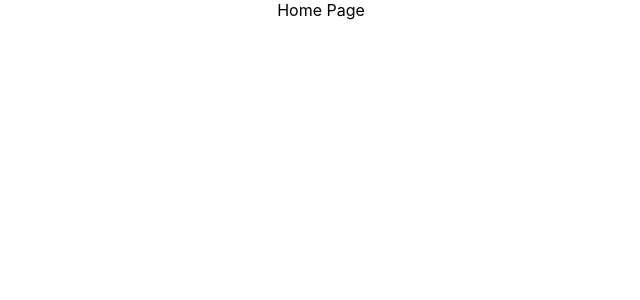
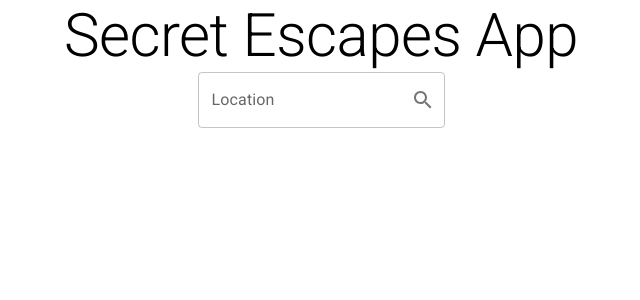
Before and after one commit to Chrispylcfc/secret-escapes-app, a React (Create React App) app: page / in a window 1280 px wide. Shown: the top 300 px of the page, without its empty margins (319-959 px from the left). Built offline with nearby package versions, Linux system fonts and the light colour scheme.

Commit message:
Initial home page

```diff
--- a/src/App.tsx
+++ b/src/App.tsx
@@ -8,11 +8,12 @@
   Route,
   RouterProvider,
 } from "react-router-dom";
+import { Home } from './pages/Home';
 
 const router = createBrowserRouter(
   createRoutesFromElements(
     <Route path="/" element={<><Outlet /></>}>
-      <Route path="/" element={<div>Home Page</div>} />
+      <Route path="/" element={<Home />} />
       <Route path="search" element={<div>Search Results Page</div>} />
       <Route path="sale/:id" element={<div>Sale ID Page</div>} />
     </Route>
--- a/src/index.tsx
+++ b/src/index.tsx
@@ -3,6 +3,10 @@
 import './index.css';
 import App from './App';
 import reportWebVitals from './reportWebVitals';
+import '@fontsource/roboto/300.css';
+import '@fontsource/roboto/400.css';
+import '@fontsource/roboto/500.css';
+import '@fontsource/roboto/700.css';
 
 const root = ReactDOM.createRoot(
   document.getElementById('root') as HTMLElement
--- /dev/null
+++ b/src/pages/Home.tsx
@@ -0,0 +1,50 @@
+import React, { ChangeEvent, KeyboardEvent, useState } from 'react';
+import { IconButton, InputAdornment, TextField, Typography } from '@mui/material';
+import {Search as SearchIcon} from '@mui/icons-material';
+import { useNavigate } from 'react-router-dom';
+
+export const Home = () => {
+  const navigate = useNavigate();
+  const [searchText, setSearchText] = useState("");
+
+  const handleChange = (event: ChangeEvent<HTMLInputElement>) => {
+    setSearchText(event.target.value);
+  }
+
+  const handleSearch = () => {
+    navigate(`search?query=${searchText}`);
+  }
+
+  const handleKeyPress = (event: KeyboardEvent<HTMLDivElement>) => {
+    if(event.key === 'Enter') {
+      handleSearch();
+    }
+  }
+
+  return (
+    <>
+      <Typography variant="h2">
+        Secret Escapes App
+      </Typography>
+
+      <TextField
+        id="location-search"
+        label="Location"
+        value={searchText}
+        onChange={handleChange}
+        InputProps={{
+          endAdornment:
+            <InputAdornment position="end">
+              <IconButton
+                onClick={handleSearch}
+                edge="end"
+              >
+                <SearchIcon />
+              </IconButton>
+            </InputAdornment>,
+        }}
+        onKeyDown={handleKeyPress}
+      />
+    </>
+  )
+}
```
